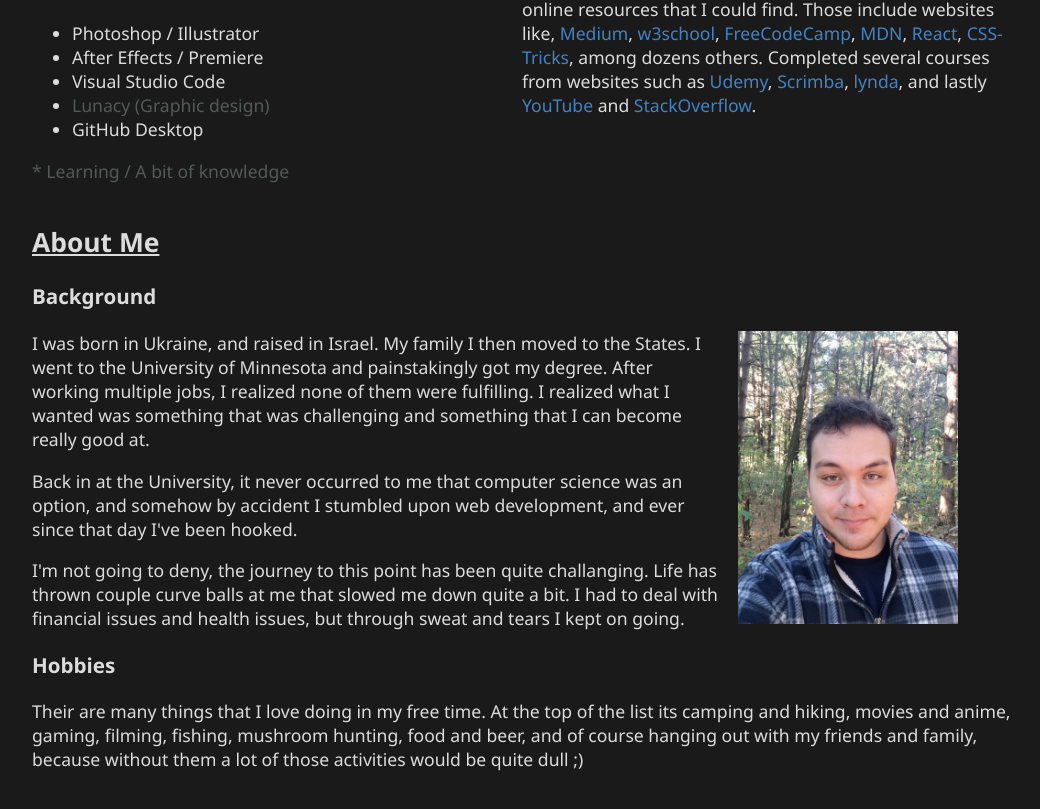
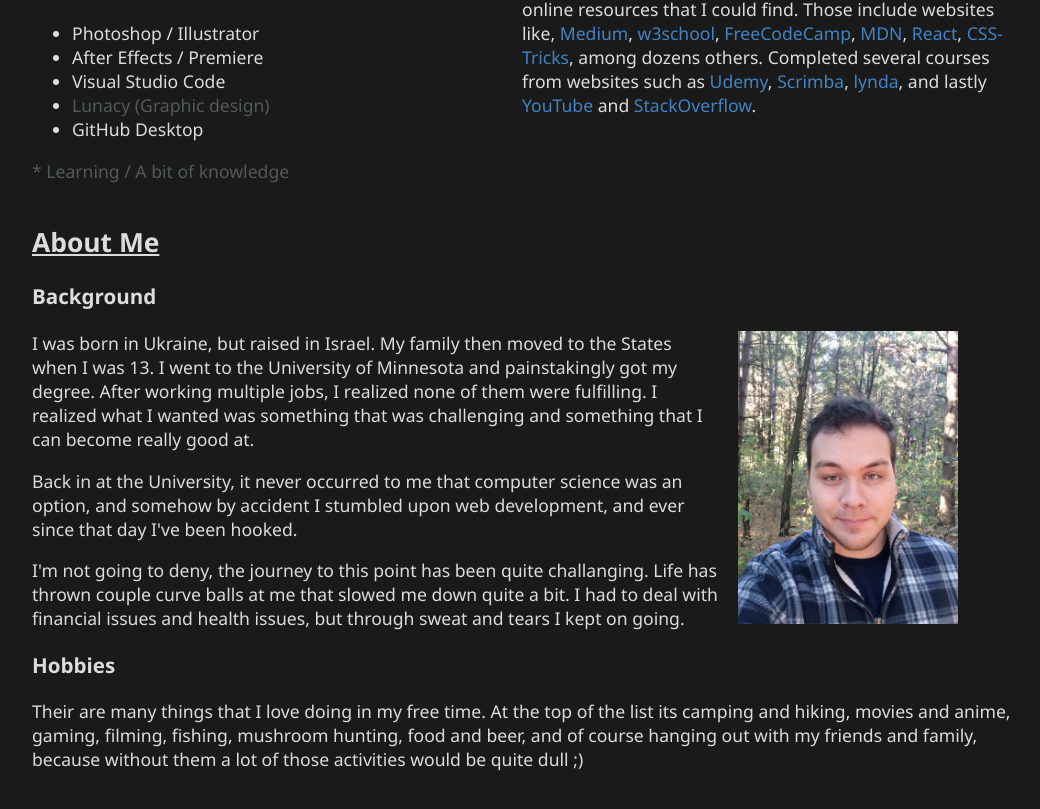
Before and after one commit to ArturCodes/artur-website-app, a React (Create React App) app: page /about in a window 1280 px wide. Shown: the part 642-1451 px from the top of the page, without its empty margins (118-1158 px from the left). Built offline with nearby package versions, Linux system fonts and the light colour scheme.

Commit message:
Update about.js

```diff
--- a/src/components/about/about.js
+++ b/src/components/about/about.js
@@ -73,7 +73,7 @@
                   <div className="img-right">
                      <img src={require('../img/SelfE.jpg')} alt="Selfy of Artur Shapiro" />
                   </div>
-                  <p>I was born in Ukraine, and raised in Israel. My family I then moved to the States. I went to the University of Minnesota and painstakingly got my degree. After working multiple jobs, I realized none of them were fulfilling. I realized what I wanted was something that was challenging and something that I can become really good at.</p>
+                  <p>I was born in Ukraine, but raised in Israel. My family then moved to the States when I was 13. I went to the University of Minnesota and painstakingly got my degree. After working multiple jobs, I realized none of them were fulfilling. I realized what I wanted was something that was challenging and something that I can become really good at.</p>
                   <p>Back in at the University, it never occurred to me that computer science was an option, and somehow by accident I stumbled upon web development, and ever since that day I've been hooked.</p>
                   <p>I'm not going to deny, the journey to this point has been quite challanging. Life has thrown couple curve balls at me that slowed me down quite a bit. I had to deal with financial issues and health issues, but through sweat and tears I kept on going.</p>
                </div>
```
